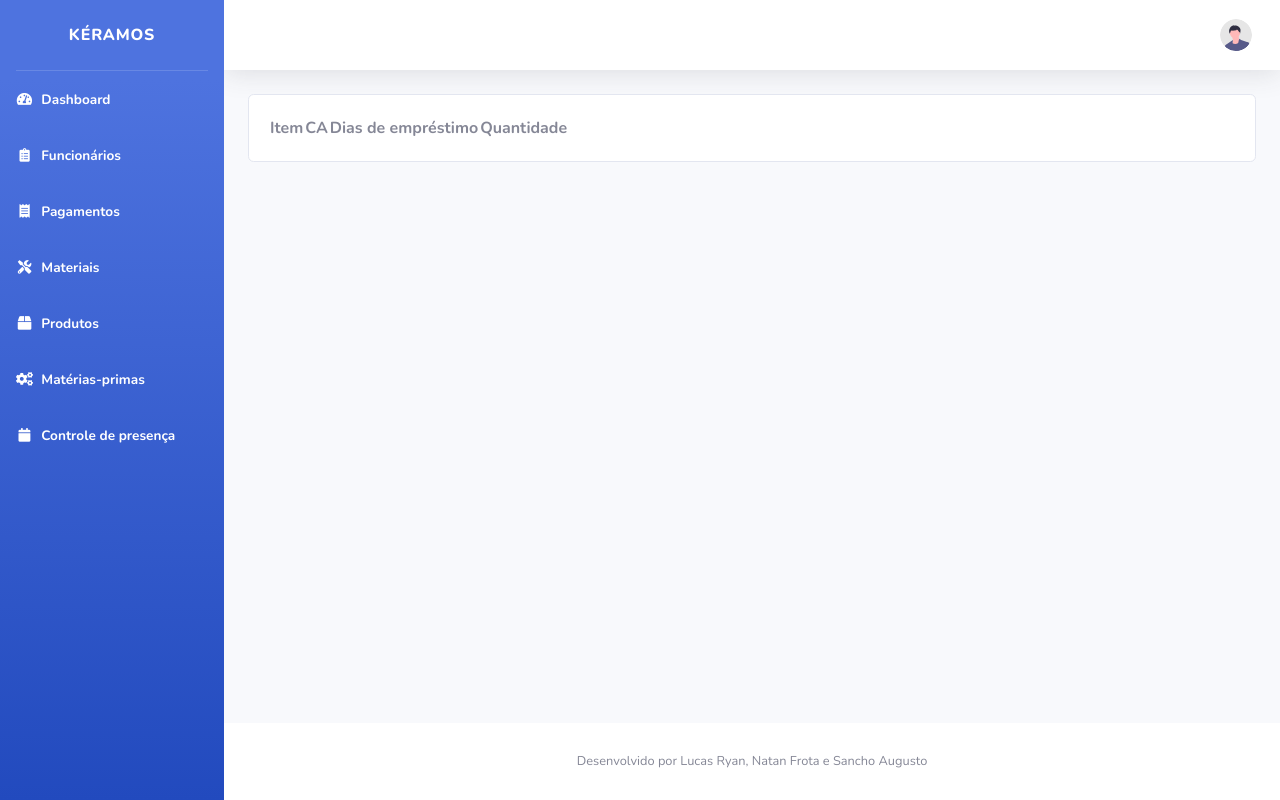
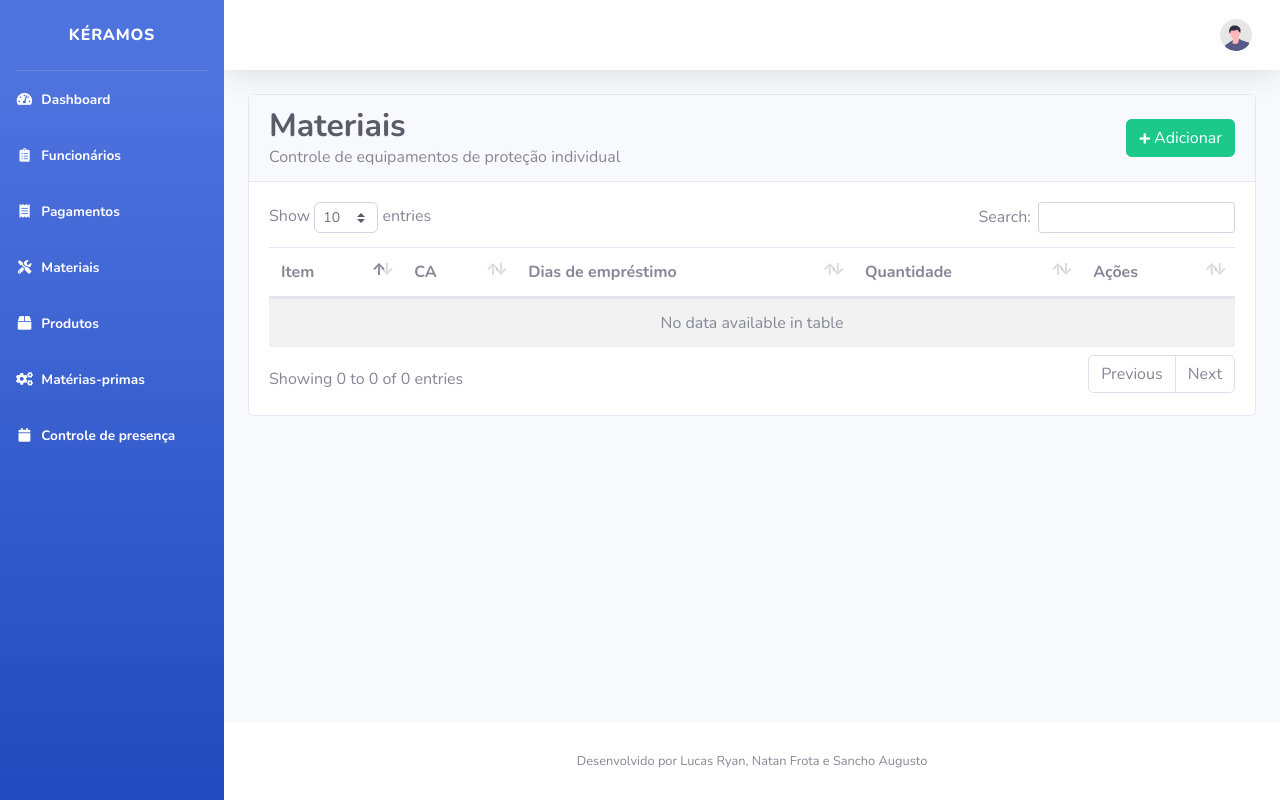
Before and after one commit to lucasxsdw/Gestao_fabrica_ceramica, a Django app: page /material/ in a window 1280 px wide. Run offline with Django 5.2, Linux system fonts and the light colour scheme; data that the repository does not hold is empty; some libraries are stand-ins or nearby versions.

Commit message:
feat: adiciona página de listagem e de formulário de materiais

```diff
--- a/static/js/global.js
+++ b/static/js/global.js
@@ -1,3 +1,7 @@
-$(document).ready(function() {
-  $('.table').DataTable();
+$(document).ready(function () {
+  $('.table').DataTable({
+    language: {
+        url: '//cdn.datatables.net/plug-ins/2.3.2/i18n/pt-BR.json',
+    }
+  });
 });
--- a/templates/_base.html
+++ b/templates/_base.html
@@ -20,6 +20,9 @@
 
     <!-- Custom styles for this template-->
     <link href={% static "css/sb-admin-2.min.css" %} rel="stylesheet">
+
+    <!-- Custom styles for this page -->
+    <link href="{% static 'vendor/datatables/dataTables.bootstrap4.min.css' %}" rel="stylesheet">
 
 </head>
 
@@ -100,6 +103,10 @@
     <!-- Page level plugins -->
     <script src={% static "vendor/chart.js/Chart.min.js" %}></script>
 
+    <!-- Page level plugins -->
+    <script src="{% static 'vendor/datatables/jquery.dataTables.min.js' %}"></script>
+    <script src="{% static 'vendor/datatables/dataTables.bootstrap4.min.js' %}"></script>
+
     <!-- Page level custom scripts -->
     <script src={% static "js/global.js" %}></script>
     <script src={% static "js/demo/chart-area-demo.js" %}></script>
--- a/templates/material/listar.html
+++ b/templates/material/listar.html
@@ -4,15 +4,26 @@
 
 {% block content %}
     <div class="card">
-
+        <div class="card-header d-flex flex-column justify-content-between flex-sm-row align-items-center">
+            <div class="mr-3">
+                <h1 class="h2 text-dark font-weight-bold m-0">Materiais</h1>
+                <p class="m-0">Controle de equipamentos de proteção individual</p>
+            </div>
+            <a class="btn btn-success my-2" href="{% url 'material:adicionar' %}">
+                <i class="fas fa-plus fa-xs"></i>
+                Adicionar
+            </a>
+        </div>
         <div class="card-body">
-            <table>
+            <div class="table-responsive">
+                <table class="table table-striped table-hover">
                     <thead>
                         <tr>
                             <th>Item</th>
                             <th>CA</th>
                             <th>Dias de empréstimo</th>
                             <th>Quantidade</th>
+                            <th>Ações</th>
                         </tr>
                     </thead>
                     <tbody>
@@ -22,12 +33,21 @@
                                 <td>{{ material.certificado_aprovacao }}</td>
                                 <td>{{ material.dias_de_emprestimo }}</td>
                                 <td>{{ material.quantidade }}</td>
+                                <td class="text-center">
+                                    <a href="{% url 'material:detalhar' material.id %}" class="btn btn-warning m-1" aria-label="Ver">
+                                        <i class="fa fa-eye"></i>
+                                    </a>
+                                    <a href="{% url 'material:editar' material.id %}" class="btn btn-info m-1" aria-label="Editar">
+                                        <i class="fa fa-pen"></i>
+                                    </a>
+                                </td>
                             </tr>
                         {% endfor %}
                     </tbody>
                 </table>
             </div>
         </div>
+    </div>
 
 
 {% endblock %}
```
Also changed, not shown: templates/material/detalhar.html (+14 -0 lines), templates/material/form.html (+26 -5 lines). Lines whose indentation alone changed are shown as unchanged.
